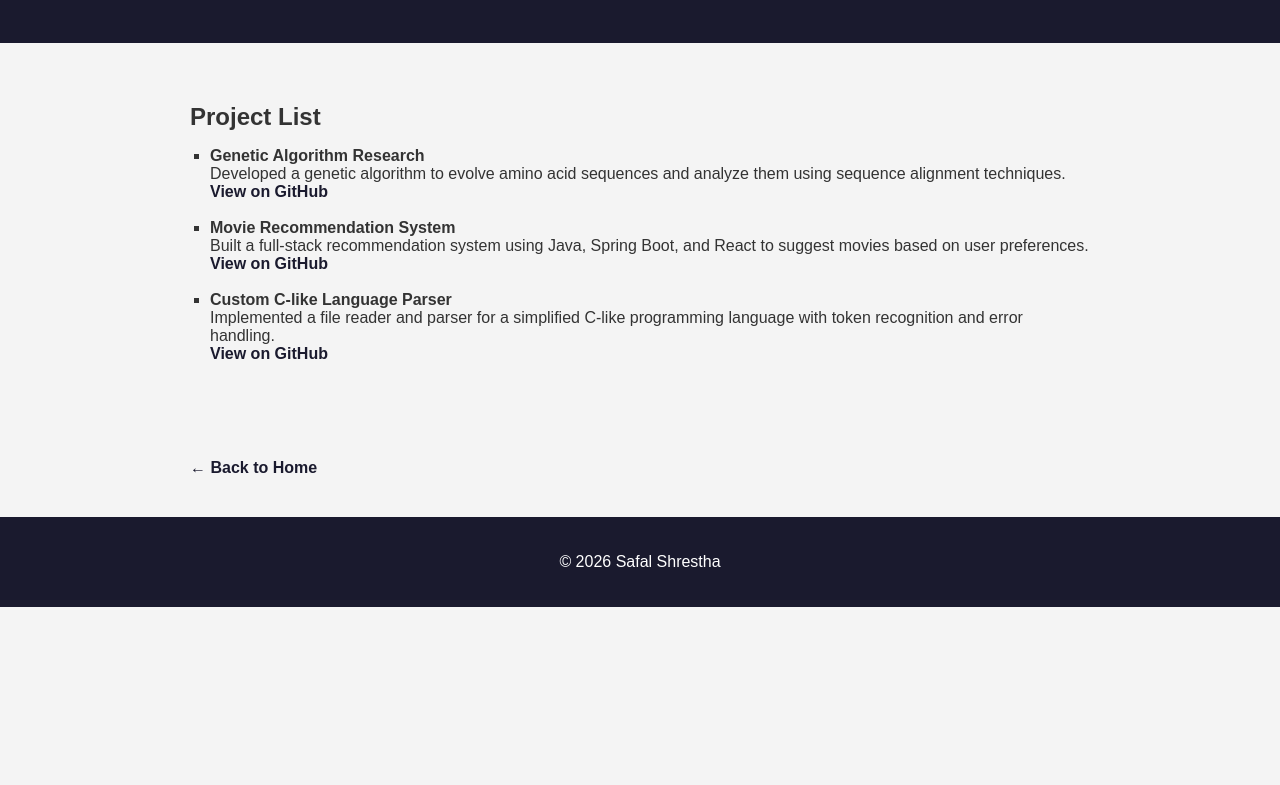
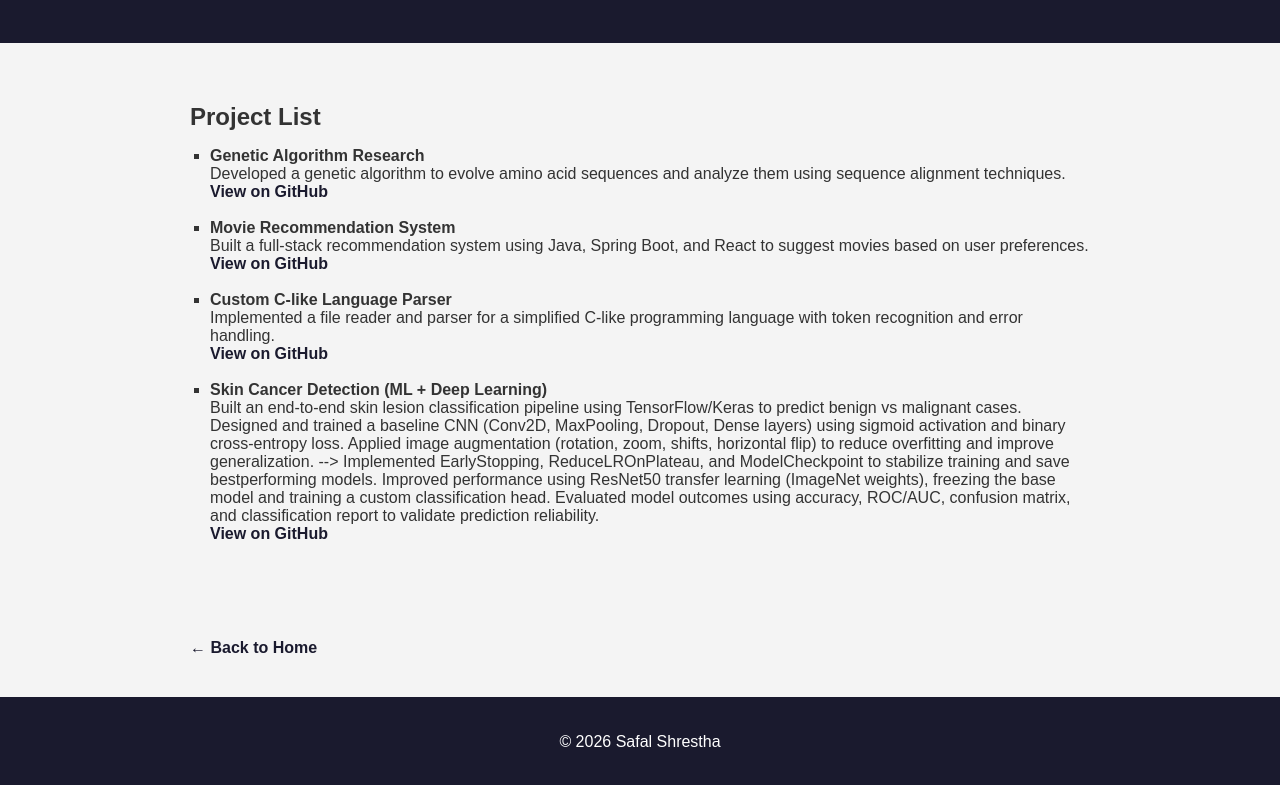
Before and after one commit to sthasafal/Personal-Portfolio, a plain HTML site: page projects.html in a window 1280 px wide. Shown: the part 131-916 px from the top of the page. Before the commit the page ends 800 px from the top, so only its background shows below. Drawn offline with Linux system fonts and the light colour scheme.

Commit message:
Update projects.html

```diff
--- a/projects.html
+++ b/projects.html
@@ -46,6 +46,22 @@
           View on GitHub
         </a>
       </li>
+
+        <br>
+
+
+      <li>
+        <strong>Skin Cancer Detection (ML + Deep Learning) </strong><br>
+        Built an end-to-end skin lesion classification pipeline using TensorFlow/Keras to predict benign vs malignant cases.
+        Designed and trained a baseline CNN (Conv2D, MaxPooling, Dropout, Dense layers) using sigmoid activation and binary cross-entropy loss.
+        Applied image augmentation (rotation, zoom, shifts, horizontal flip) to reduce overfitting and improve generalization. -->
+        Implemented EarlyStopping, ReduceLROnPlateau, and ModelCheckpoint to stabilize training and save bestperforming models.
+        Improved performance using ResNet50 transfer learning (ImageNet weights), freezing the base model and training a custom classification head.
+        Evaluated model outcomes using accuracy, ROC/AUC, confusion matrix, and classification report to validate prediction reliability.<br>
+        <a href="https://github.com/sthasafal/Skincancer_Detection" target="_blank">
+          View on GitHub
+        </a>
+      </li>
     </ul>
 
   </section>
```
